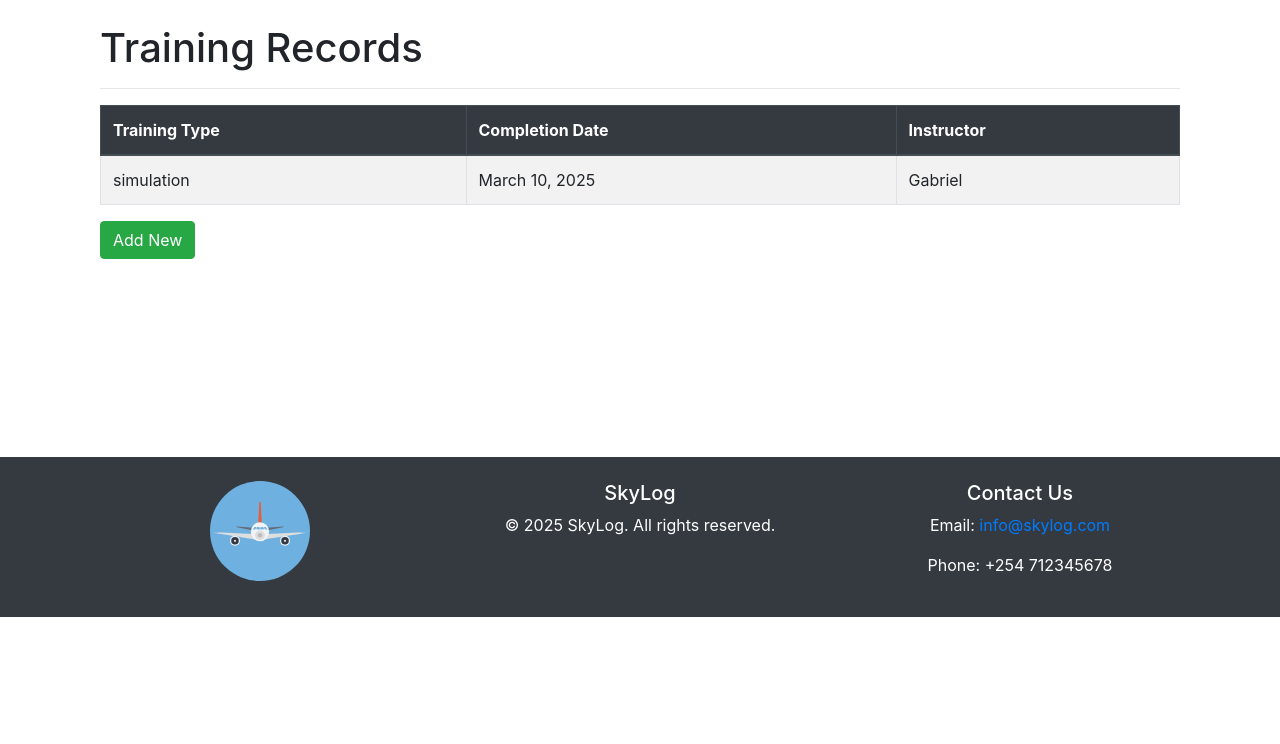
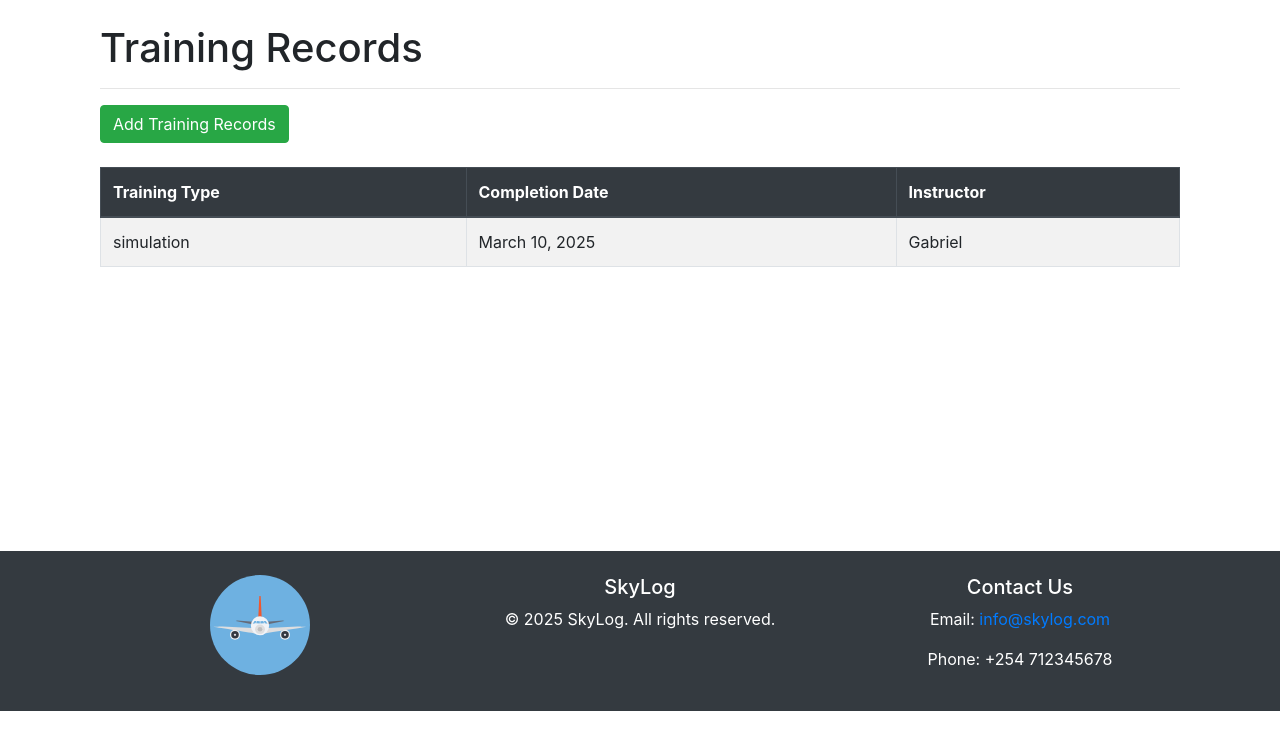
Before and after one commit to dcccalvin/SkyLog, a Django app: page /logbook/training/ in a window 1280 px wide. Shown: the part 56-800 px from the top of the page. Run offline with Django 4.2, Linux system fonts and the light colour scheme; a user stored in the database is signed in; data comes from the database, SQL or seed files in the repository.

Commit message:
Enhance training record forms with improved input fields, error handling, and updated button styles Redirects #29

```diff
--- a/Pilot_Logbook/logs/templates/logs/log_list.html
+++ b/Pilot_Logbook/logs/templates/logs/log_list.html
@@ -10,7 +10,7 @@
 
 
     <div class="text-right mb-3 ">
-        <a href="{% url 'logs:create_log' %}" class="btn btn-primary">➕ Add New Log</a>
+        <a href="{% url 'logs:create_log' %}" class="btn btn-success">➕ Add New Log</a>
     </div>
     <br>
 
@@ -66,6 +66,7 @@
     </table>
     {% else %}
     <p class="text-center">☹️ No flight logs available.</p>
+    <div style="height: 220px;"></div>
     {% endif %}
 </div>
 {% endblock %}
--- a/Pilot_Logbook/logs/templates/logs/training/list.html
+++ b/Pilot_Logbook/logs/templates/logs/training/list.html
@@ -4,6 +4,9 @@
 <div class="container">
     <h1>Training Records</h1>
     <hr>
+    <a href="{% url 'logs:create_training_record' %}" class="btn btn-success">Add Training Records</a>
+    <br>
+    <br>
     <table class="table table-bordered table-striped">
         <thead class="thead-dark">
             <tr>
@@ -23,9 +26,9 @@
         </tbody>
     </table>
 
-    <a href="{% url 'logs:create_training_record' %}" class="btn btn-success">Add New</a>
 
-    <div style="height: 150px;"></div>
+
+    <div style="height: 220px;"></div>
 
 </div>
 {% endblock %}
```
Also changed, not shown: Pilot_Logbook/logs/templates/logs/training/create.html (+10 -2 lines).
